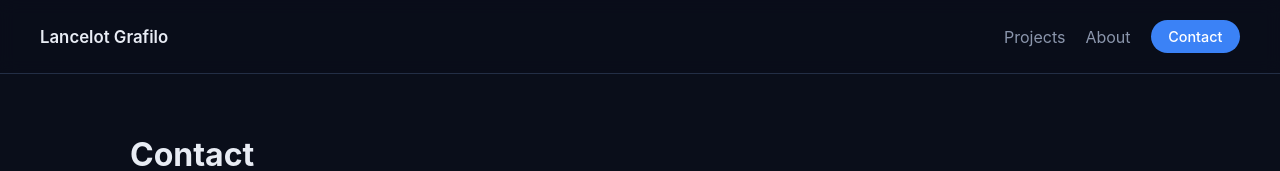
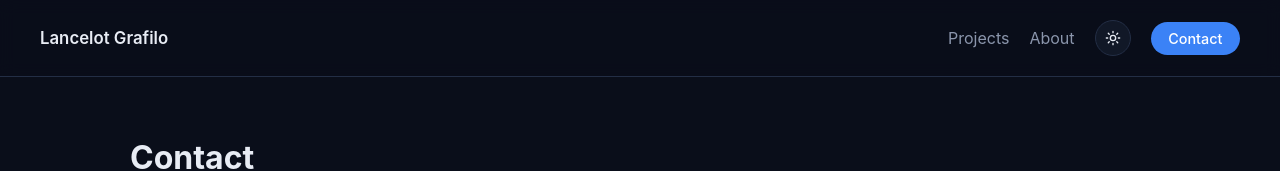
Before and after one commit to lancelotgrafilo/lancelot-grafilo-fullstack, a React (Vite) app in the folder client/: page /contact in a window 1280 px wide. Shown: the top 171 px of the page. Built offline with nearby package versions, Linux system fonts and the light colour scheme.

Commit message:
fix: make header background theme-aware

```diff
--- a/client/src/components/Layout.jsx
+++ b/client/src/components/Layout.jsx
@@ -1,6 +1,26 @@
 import { Link, Outlet } from 'react-router-dom'
+import { useTheme } from '../context/ThemeContext.jsx'
+
+function SunIcon() {
+  return (
+    <svg width="16" height="16" viewBox="0 0 24 24" fill="none" stroke="currentColor" strokeWidth="2" strokeLinecap="round">
+      <circle cx="12" cy="12" r="4" />
+      <path d="M12 2v2M12 20v2M4.93 4.93l1.41 1.41M17.66 17.66l1.41 1.41M2 12h2M20 12h2M4.93 19.07l1.41-1.41M17.66 6.34l1.41-1.41" />
+    </svg>
+  )
+}
+
+function MoonIcon() {
+  return (
+    <svg width="16" height="16" viewBox="0 0 24 24" fill="none" stroke="currentColor" strokeWidth="2" strokeLinecap="round" strokeLinejoin="round">
+      <path d="M21 12.79A9 9 0 1 1 11.21 3 7 7 0 0 0 21 12.79z" />
+    </svg>
+  )
+}
 
 export default function Layout() {
+  const { theme, toggleTheme } = useTheme()
+
   return (
     <div style={{ minHeight: '100vh', display: 'flex', flexDirection: 'column' }}>
       <header style={{
@@ -11,7 +31,7 @@ export default function Layout() {
         justifyContent: 'space-between',
         position: 'sticky',
         top: 0,
-        background: 'rgba(10, 14, 26, 0.85)',
+        background: 'var(--color-header-bg)',
         backdropFilter: 'blur(8px)',
         zIndex: 10,
       }}>
@@ -21,6 +41,25 @@ export default function Layout() {
         <nav style={{ display: 'flex', gap: 'var(--space-md)', alignItems: 'center' }}>
           <Link to="/projects" style={{ color: 'var(--color-text-muted)' }}>Projects</Link>
           <Link to="/about" style={{ color: 'var(--color-text-muted)' }}>About</Link>
+            <button
+              onClick={toggleTheme}
+              style={{
+                background: 'var(--color-surface)',
+                border: '1px solid var(--color-border)',
+                borderRadius: 'var(--radius-full)',
+                color: 'var(--color-text)',
+                width: '2.25rem',
+                height: '2.25rem',
+                display: 'flex',
+                alignItems: 'center',
+                justifyContent: 'center',
+                cursor: 'pointer',
+                padding: 0,
+              }}
+              aria-label="Toggle theme"
+            >
+            {theme === 'dark' ? <SunIcon /> : <MoonIcon />}
+          </button>
           <Link
             to="/contact"
             style={{
--- /dev/null
+++ b/client/src/context/ThemeContext.jsx
@@ -0,0 +1,32 @@
+import { createContext, useContext, useEffect, useState } from 'react'
+
+const ThemeContext = createContext(null)
+
+export function ThemeProvider({ children }) {
+  const [theme, setTheme] = useState(() => {
+    return localStorage.getItem('theme') || 'dark'
+  })
+
+  useEffect(() => {
+    document.documentElement.setAttribute('data-theme', theme)
+    localStorage.setItem('theme', theme)
+  }, [theme])
+
+  function toggleTheme() {
+    setTheme((prev) => (prev === 'dark' ? 'light' : 'dark'))
+  }
+
+  return (
+    <ThemeContext.Provider value={{ theme, toggleTheme }}>
+      {children}
+    </ThemeContext.Provider>
+  )
+}
+
+export function useTheme() {
+  const context = useContext(ThemeContext)
+  if (!context) {
+    throw new Error('useTheme must be used within a ThemeProvider')
+  }
+  return context
+}
--- a/client/src/main.jsx
+++ b/client/src/main.jsx
@@ -2,12 +2,15 @@ import './styles/tokens.css'
 import { StrictMode } from 'react'
 import { createRoot } from 'react-dom/client'
 import { BrowserRouter } from 'react-router-dom'
+import { ThemeProvider } from './context/ThemeContext.jsx'
 import App from './App.jsx'
 
 createRoot(document.getElementById('root')).render(
   <StrictMode>
-    <BrowserRouter>
-      <App />
-    </BrowserRouter>
+    <ThemeProvider>
+      <BrowserRouter>
+        <App />
+      </BrowserRouter>
+    </ThemeProvider>
   </StrictMode>,
 )
--- a/client/src/styles/tokens.css
+++ b/client/src/styles/tokens.css
@@ -9,6 +9,8 @@
   --color-accent: #3B82F6;
   --color-accent-hover: #60A5FA;
   --color-accent-soft: rgba(59, 130, 246, 0.12);
+
+  --color-header-bg: rgba(10, 14, 26, 0.85);
 
   --font-body: 'Inter', system-ui, sans-serif;
   --font-mono: 'JetBrains Mono', 'Courier New', monospace;
@@ -27,6 +29,23 @@
   --shadow-card: 0 1px 3px rgba(0, 0, 0, 0.3), 0 4px 16px rgba(0, 0, 0, 0.15);
 }
 
+[data-theme='light'] {
+    --color-bg: #F7F9FC;
+    --color-surface: #FFFFFF;
+    --color-surface-hover: #F0F3F8;
+    --color-border: #E1E6EF;
+    --color-text: #101828;
+    --color-text-muted: #5B6472;
+
+    --color-header-bg: rgba(247, 249, 252, 0.85);
+
+    --color-accent: #2563EB;
+    --color-accent-hover: #3B82F6;
+    --color-accent-soft: rgba(37, 99, 235, 0.08);
+
+    --shadow-card: 0 1px 2px rgba(16, 24, 40, 0.06), 0 2px 8px rgba(16, 24, 40, 0.06);
+  }
+
 * {
   box-sizing: border-box;
 }
```
